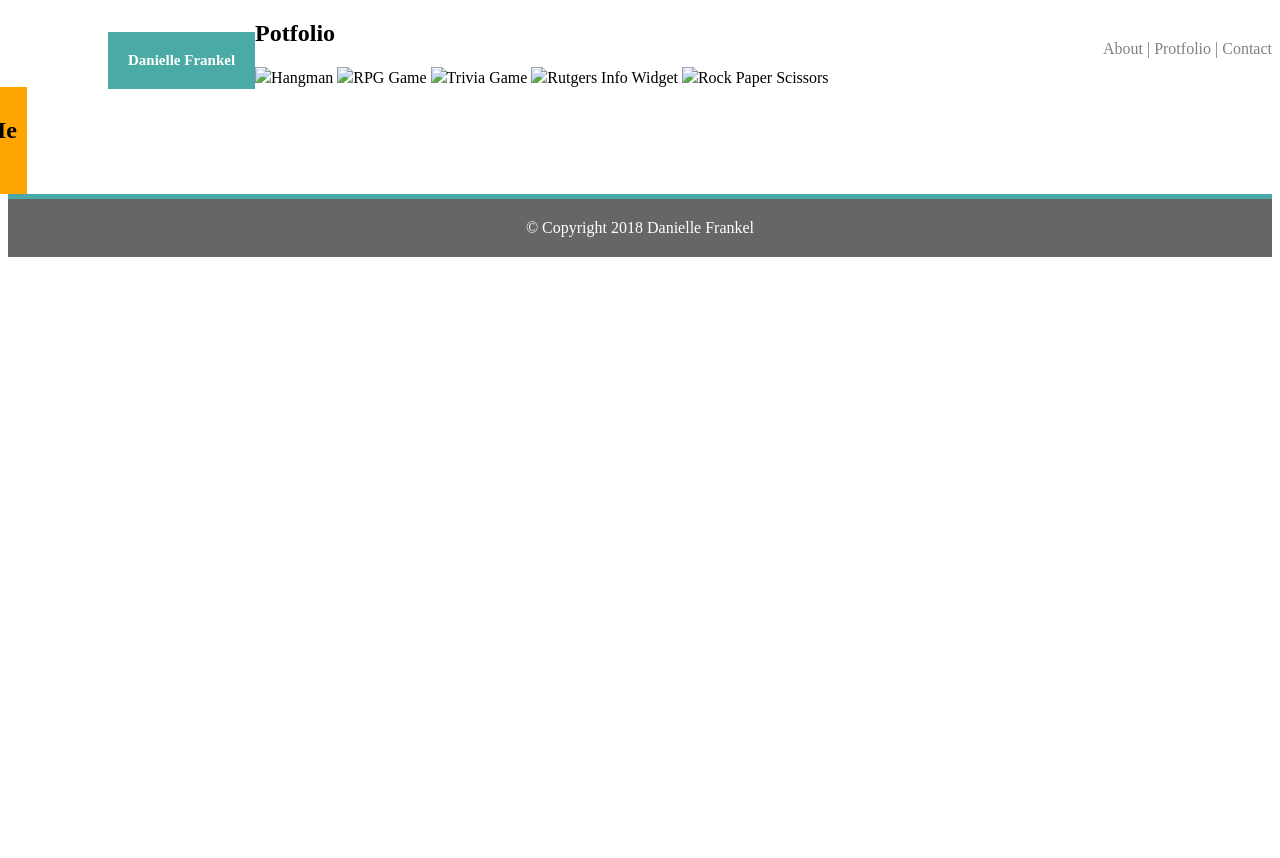
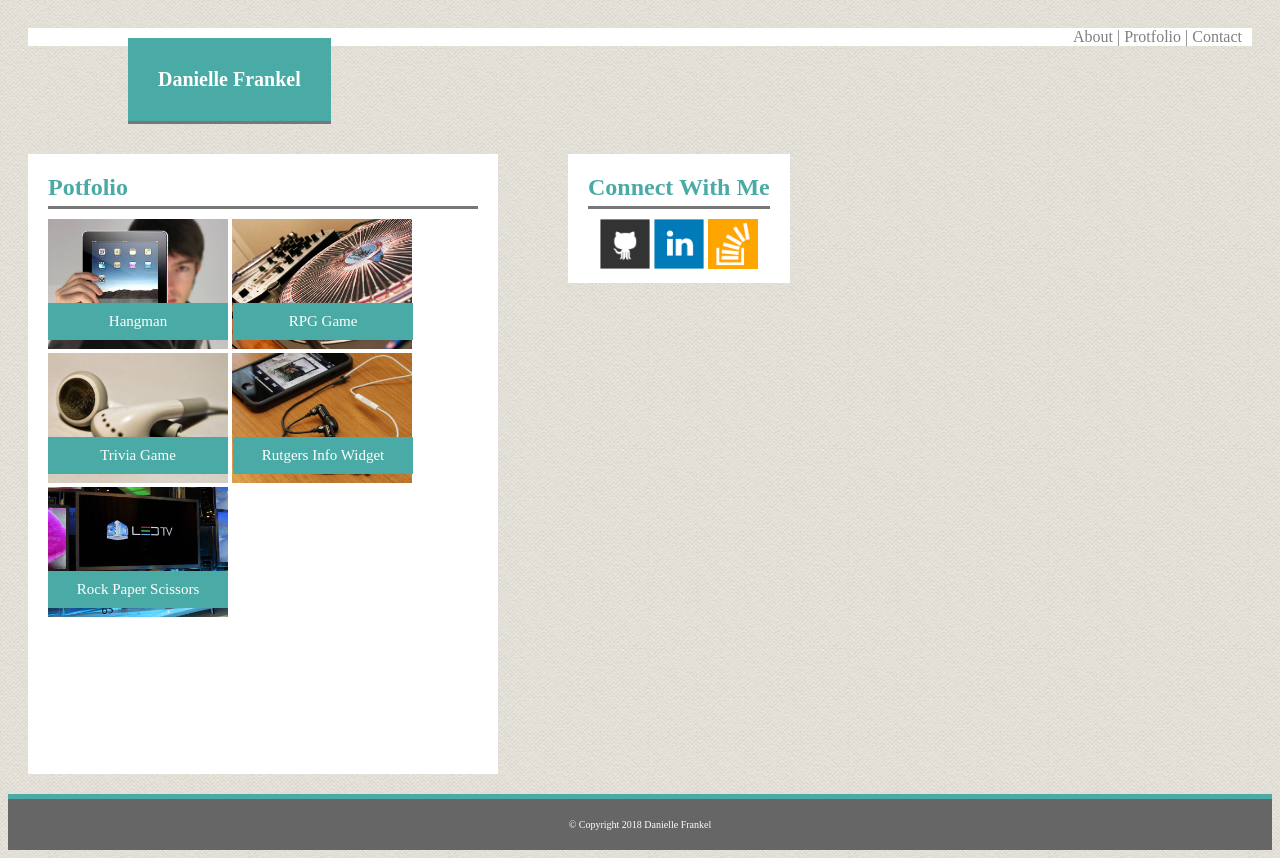
Before and after one commit to danielleshirel/Basic-Portfolio, a plain HTML site: page protfolio.html in a window 1280 px wide. Before the commit the page ends 800 px from the top, so only its background shows below. Drawn offline with Linux system fonts and the light colour scheme.

Commit message:
finaledits

```diff
--- a/assets/css/style.css
+++ b/assets/css/style.css
@@ -1,39 +1,41 @@
-<style>
 
-body {
-  background: url(../images/cork-wallet.png);
+
+ body { background-image: url("../images/seamless_paper_texture.png");
+
 }
 
-header.header {
-
+header {
+	padding: 20px;
 }
 
 h2.name {
 	background-color: #4aaaa5;
 	color: white;
+	padding: 30px;
+	margin-left: 100px;
+	margin-right: 700px;
+	font-size: 20px;
 	float: left;
-	padding: 20px;
-	margin-left: 100px;
-	font-size: 15px;
 }
 
 
 section.APC {
 	background-color: white;
 	color: gray;
-	float: right;
-	margin-top: 20px;
+	text-align: right;
+	padding-right: 10px;
 
 }
 
 section.about {
-	background-color: green;
+	background-color: white;
 	float: left;
 	clear: both;
 	margin-left: 100px;
 	margin-right: 500px;
 	margin-bottom: 20px;
-
+	margin-top: 20px;
+	padding: 10px;
 
 }
 
@@ -42,22 +44,179 @@ h1.aboutme {
 	border-bottom: solid;
 	border-color: #777777;
 	padding-bottom: 20px;
+
 }
+
+
+img.ProfilePic {
+	float: left;
+	height: 200px;
+	width: 200px;
+	margin: 10px;
+}
+
 
 p.p {
 	color: #777777;
 	overflow: auto;
-	margin: 40px;
+	margin: 20px;
+	overflow-wrap: left;
 }
 
-img.ProfilePic {
+
+section.Contact {
+	background-color: white;
 	float: left;
+	clear: both;
+	margin-left: 100px;
+	margin-right: 500px;
+	margin-bottom: 20px;
+	margin-top: 20px;
+	padding: 10px;
+	height: 500px;
+	width: 500px;
+
+}
+
+h2 {
+	color: #4aaaa5;
+	border-bottom: solid;
+	border-color: #777777;
+	padding-bottom: 5px;
+}
+
+input.Name {
+	margin: 10px;
+	height: 20px;
+	width: 200px;
+}
+
+input.Email {
+	margin: 10px;
+	height: 20px;
+	width: 200px;
+}
+
+
+input.Message {
+	margin: 10px;
+	height: 200px;
+	width: 450px;
+}
+
+input.Submit {
+	clear: both;
+	background-color: #4aaaa5;
+	color: white;
+	margin: 10px;
+	padding: 10px;
+	font-size: 10px;
+	text-align: center;
+	width: 100px;
+}
+
+
+section.Potfolio {
+	background-color: white;
+	float: left;
+	clear: both;
+	margin-left: 20px;
+	margin-right: 500px;
+	margin-bottom: 20px;
+	margin-top: 20px;
+	padding: 10px;
+	width: 450px;
+	height: 600px;
+
+}
+
+h2 {
+	color: #4aaaa5;
+	border-bottom: solid;
+	border-color: #777777;
+	padding-bottom: 5px;
+	margin: 10px;
+}
+
+div.img {
+	margin: 10px;
+	margin-right: 30px;
+}
+
+
+p.Hangman {
+	background-color: #4aaaa5;
+	color: white;
+	font-size: 15px;
+	text-align: center;
+	width: 180px;
+	padding-top: 10px;
+	padding-bottom: 10px;
+	margin-top: -50px;
+	position: absolute;
+	z-index: 2;
+}
+
+p.RPGGame {
+	background-color: #4aaaa5;
+	color: white;
+	font-size: 15px;
+	text-align: center;
+	width: 180px;
+	padding-top: 10px;
+	padding-bottom: 10px;
+	margin-top: -50px;
+	margin-left: 185px;
+	position: absolute;
+	z-index: 2;
+}
+
+p.TriviaGame {
+	background-color: #4aaaa5;
+	color: white;
+	font-size: 15px;
+	text-align: center;
+	width: 180px;
+	padding-top: 10px;
+	padding-bottom: 10px;
+	margin-top: -50px;
+	position: absolute;
+	z-index: 2;
+
+}
+
+p.RutgersInfoWidget {
+	background-color: #4aaaa5;
+	color: white;
+	font-size: 15px;
+	text-align: center;
+	width: 180px;
+	padding-top: 10px;
+	padding-bottom: 10px;
+	margin-top: -50px;
+	margin-left: 185px;
+	position: absolute;
+	z-index: 2;
+}
+
+p.RockPaperScissors {
+	background-color: #4aaaa5;
+	color: white;
+	font-size: 15px;
+	text-align: center;
+	width: 180px;
+	padding-top: 10px;
+	padding-bottom: 10px;
+	margin-top: -50px;
+	position: absolute;
+	z-index: 2;
 }
 
 aside.Connect {
-	background-color: orange;
+	background-color: white;
 	float: left;
 	margin-left: -430px;
+	margin-top: 20px;
 	padding: 10px;
 }
 
@@ -78,6 +237,7 @@ footer.footer {
 	color: white;
 	clear: both;
 	text-align: center;
+	font-size: 10px;
 	padding: 20px;
 	border-top: 5px solid #4aaaa5;
 
--- a/protfolio.html
+++ b/protfolio.html
@@ -10,36 +10,51 @@
 
 <body>
 
-<header class="header">
+<header>
 	<h2 class="name">Danielle Frankel</h2>
 	<section class="APC">
 		<div>About | Protfolio | Contact</div>
 	</section>
 </header>
 
-<h2>Potfolio</h2>
-
-	<section>
-		<img src="#">Hangman
-		<img src="#">RPG Game
-		<img src="#">Trivia Game
-		<img src="#">Rutgers Info Widget
-		<img src="#">Rock Paper Scissors
-	</section>
+<div>
 
 
-<aside class="Connect">
-		<h2>Connect With Me</h2>
+<section class="Potfolio">
+	<h2>Potfolio</h2>
+	<div class="img">
+		<img src="./assets/images/technics-q-c-640-480-1.jpg" height="130px" width="180px">
+		<p class="Hangman">Hangman</p>
+
+		<img src="./assets/images/technics-q-c-640-480-2.jpg" height="130px" width="180px">
+		<p class="RPGGame"> RPG Game</p>
+
+		<img src="./assets/images/technics-q-c-640-480-5.jpg" height="130px" width="180px">
+		<p class="TriviaGame"> Trivia Game</p>
+
+		<img src="./assets/images/technics-q-c-640-480-7.jpg" height="130px" width="180px">
+		<p class="RutgersInfoWidget"> Rutgers Info Widget</p>
+
+		<img src="./assets/images/technics-q-c-640-480-9.jpg" height="130px" width="180px">
+		<p class="RockPaperScissors"> Rock Paper Scissors</p>
+	</div>
+</section>
+
+	<aside class="Connect">
+		<h2 class="conwme">Connect With Me</h2>
 			<div class="connectpics">
-				<img src="#"GitHub>
-				<img src="#"Linkdin>
-				<img src="#"Stack>
+				<img src="./assets/images/github-128.png" alt="github" height="50px" width="50px">
+				<img src="./assets/images/linkedin-128.png" alt="linkedin" height="50px" width="50px">
+				<img src="./assets/images/stackoverflow-128.png" alt="stackoverflow" height="50px" width="50px">
 			</div>
 	</aside>
 
+</div>
 
 <footer class="footer">
 	© Copyright 2018 Danielle Frankel
 </footer>
 
 </body>
+
+</html>
```
Also changed, not shown: contact.html (+23 -19 lines), index.html (+10 -6 lines), assets/images/github-128.png (added), assets/images/linkedin-128.png (added), assets/images/profilepic.jpg (added), assets/images/seamless_paper_texture.png (added), assets/images/stackoverflow-128.png (added), assets/images/technics-q-c-640-480-1.jpg (added), assets/images/technics-q-c-640-480-2.jpg (added), assets/images/technics-q-c-640-480-5.jpg (added), assets/images/technics-q-c-640-480-7.jpg (added), assets/images/technics-q-c-640-480-9.jpg (added), 1 other file.
